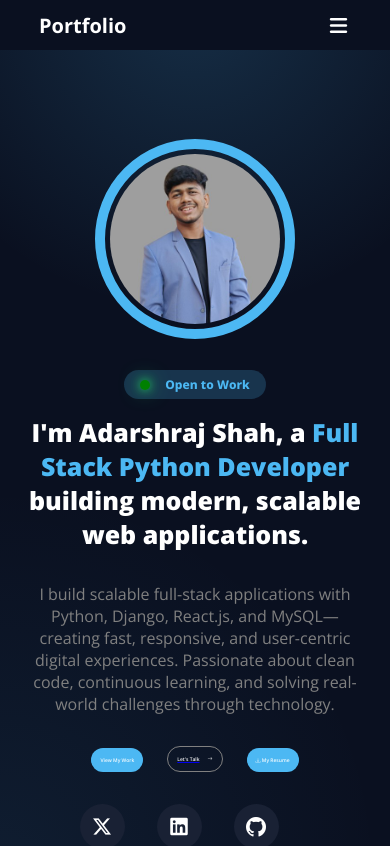
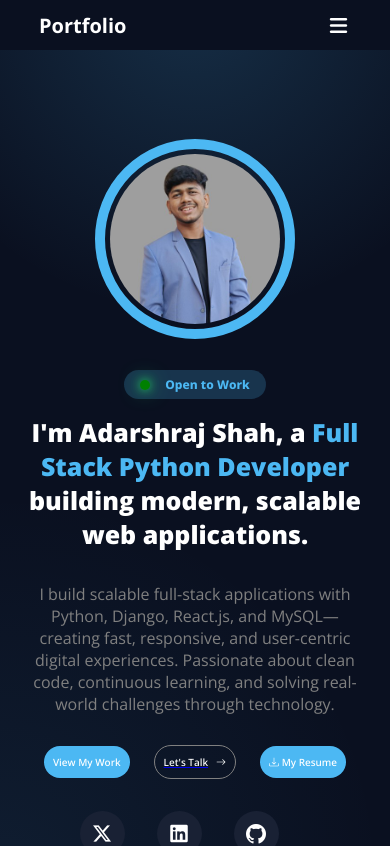
Before and after one commit to adarshrajshah04/my_portfolio, a React (Vite) app: page / in a window 390 px wide. Shown: the top 846 px of the page. Built offline with nearby package versions, Linux system fonts and the light colour scheme; no server answers.

Commit message:
fix the button size

```diff
--- a/src/assets/CSS/Home.module.css
+++ b/src/assets/CSS/Home.module.css
@@ -218,7 +218,7 @@
         width:100%;
     }
     .btn1,.btn2,.btn3{
-        font-size: 5px;
+        font-size: 10px;
         padding: 9px ;
     }
 }
```
